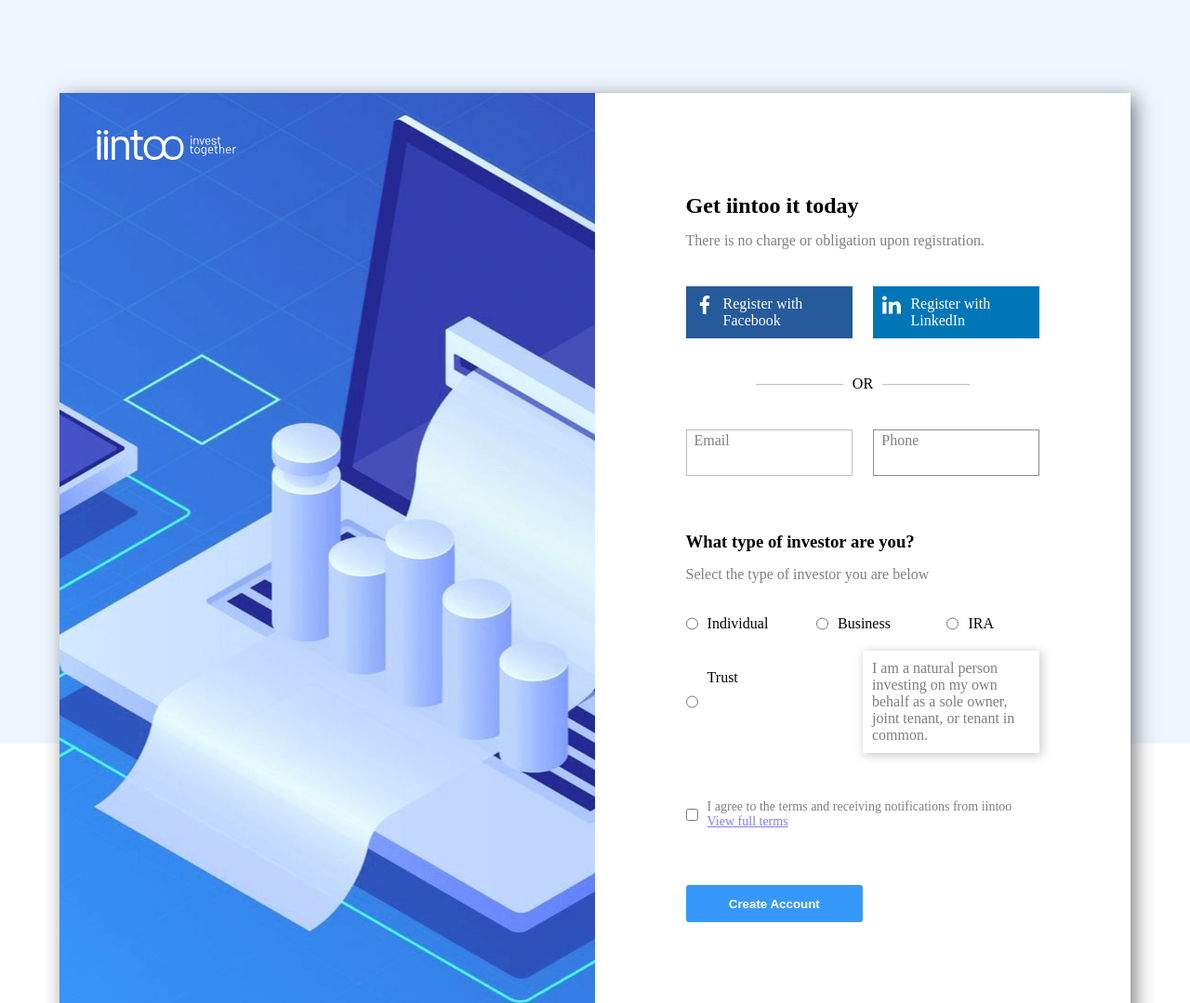
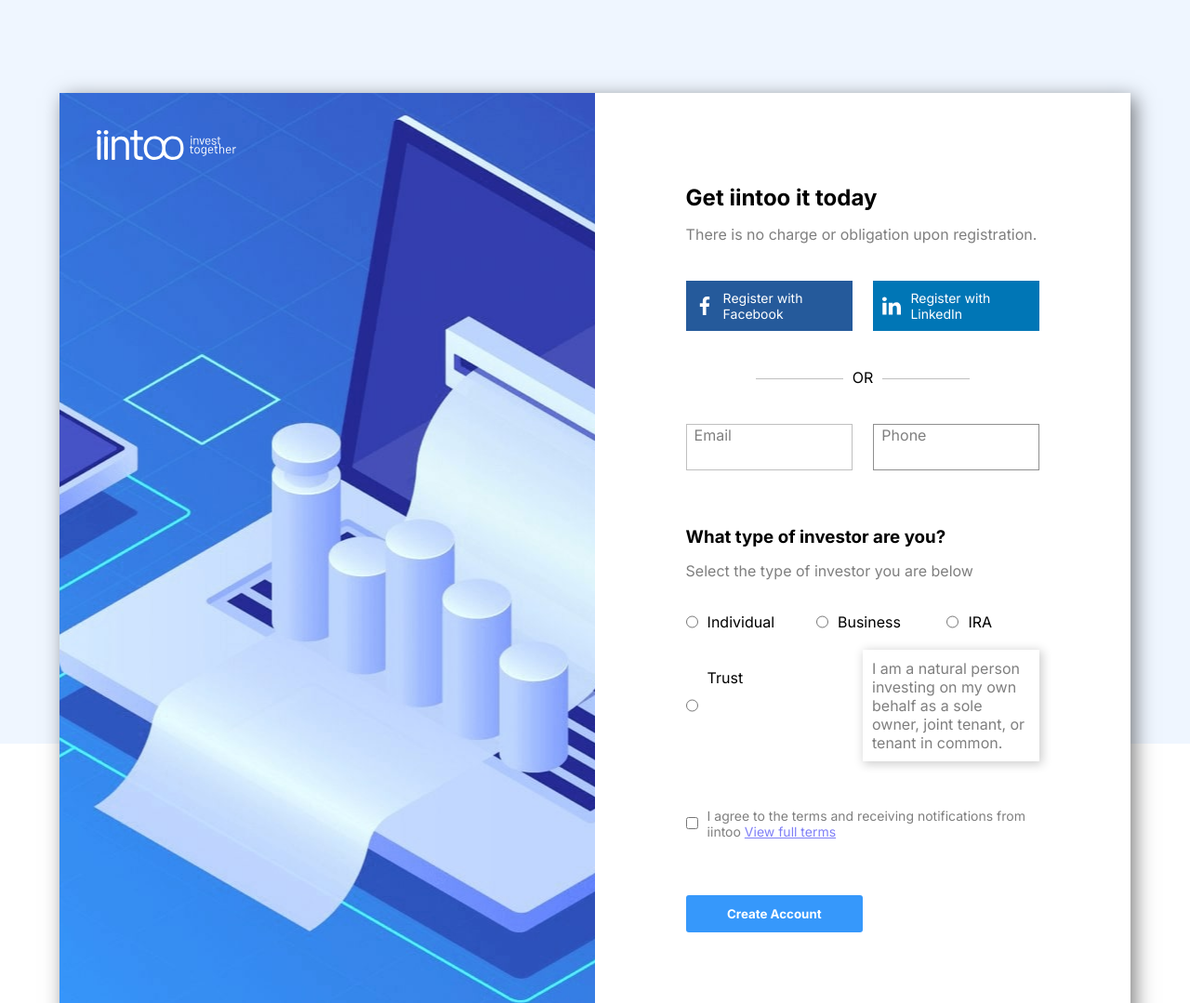
Before and after one commit to Nef-st/iintoo-layout, a plain HTML site: page index.html in a window 1280 px wide. Shown: the top 1079 px of the page at 93% size. Drawn offline with Linux system fonts and the light colour scheme.

Commit message:
update font

```diff
--- a/style.css
+++ b/style.css
@@ -1,11 +1,10 @@
-@font-face {
-    font-family: Barlow;
-    src: url(https://github.com/jpt/barlow);
-}
+@import url('https://fonts.googleapis.com/css2?family=Inter:wght@200;300;400;500;700;800&display=swap');
+
 * {
     padding: 0px;
     margin: 0px;
     border: none;
+    font-family: 'Inter', sans-serif;
 }
 
 *,
@@ -80,13 +79,16 @@
     color: #fff;
 }
 .network__button > img {
+    margin: auto 0;
     margin-right: 10px;
     width: 20px;
     height: 20px;
 }
 
 .network__button > p {
+    font-size: 14px;
     margin: auto;
+    padding-right: 10px;
 }
 .network__facebook {
     background-color: #255a9b;
```
